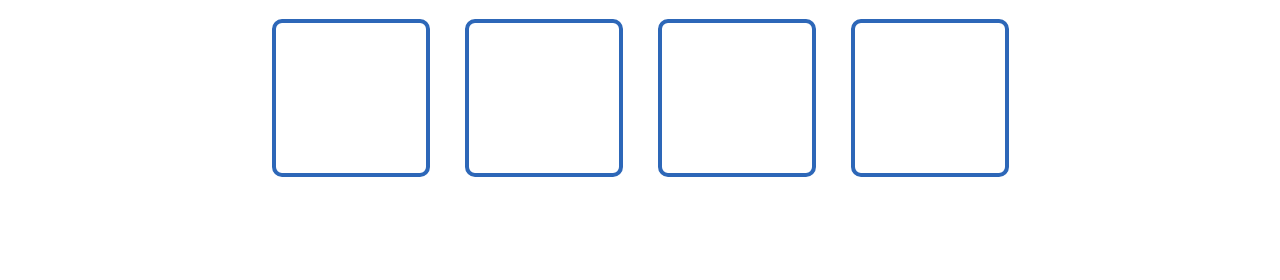
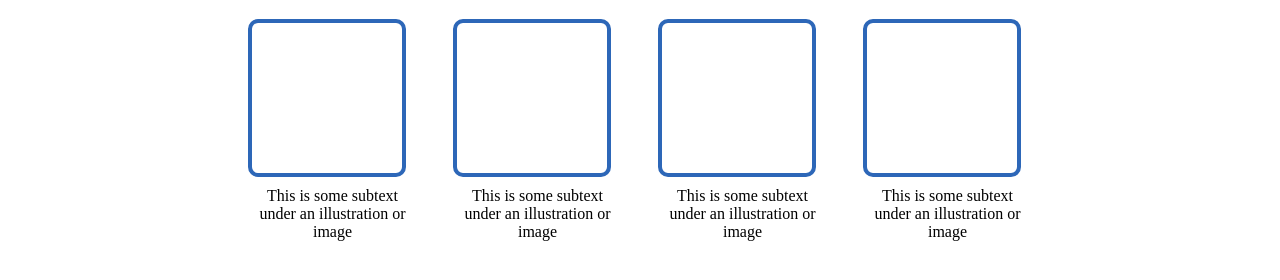
Before and after one commit to Datsteelfn2/landing-page, a plain HTML site: page index.html in a window 1280 px wide. Shown: the part 380-660 px from the top of the page. Drawn offline with Linux system fonts and the light colour scheme.

Commit message:
Random information section completed

```diff
--- a/index.html
+++ b/index.html
@@ -35,19 +35,19 @@
         <div class="container">
             <div class="info">
                 <div class="box"></div>
-                <div class="text"></div>
+                <div class="text">This is some subtext under an illustration or image</div>
             </div>
             <div class="info">
                 <div class="box"></div>
-                <div class="text"></div>
+                <div class="text">This is some subtext under an illustration or image</div>
             </div>
             <div class="info">
                 <div class="box"></div>
-                <div class="text"></div>
+                <div class="text">This is some subtext under an illustration or image</div>
             </div>
             <div class="info">
                 <div class="box"></div>
-                <div class="text"></div>
+                <div class="text">This is some subtext under an illustration or image</div>
             </div>
 
         </div>
--- a/styles.css
+++ b/styles.css
@@ -43,7 +43,11 @@ img{
 }
 /*mid bottom8*/
 .info{
-    max-width: 300px;
+    width: 170px;
+}
+.info .text{
+    margin-top: 10px;
+    text-align: center;
 }
 .info .box{
     height:150px;
```
